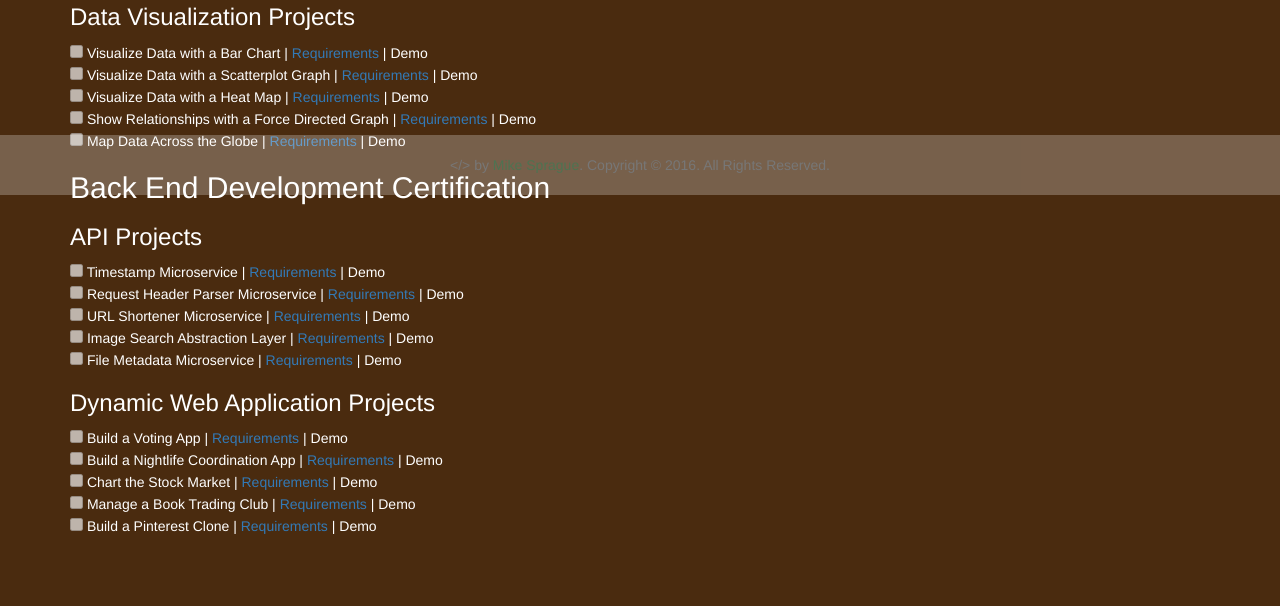
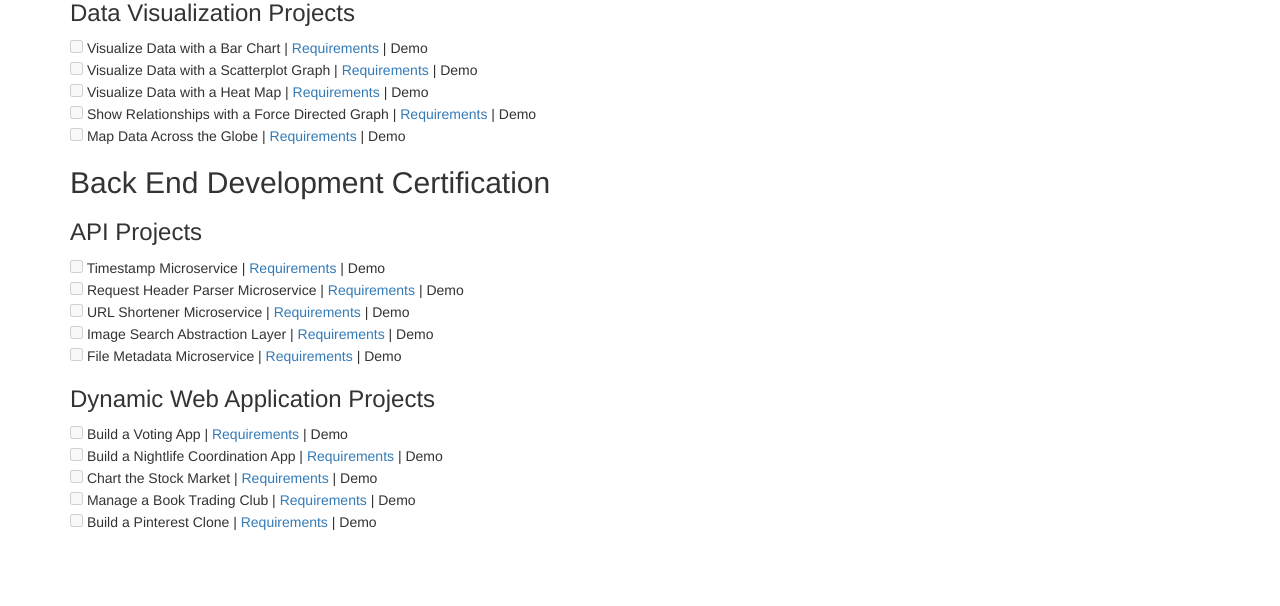
Before and after one commit to mikesprague/fcc, a plain HTML site: page index.html in a window 1280 px wide. Shown: the part 605-1211 px from the top of the page. After the commit the page ends 1147 px from the top, so only its background shows below. Drawn offline with nearby package versions, Linux system fonts and the light colour scheme; files that its build step writes are made by us from their sources; files whose address does not match are found by name.

Commit message:
Remove footer and font-awesome

```diff
--- a/index.html
+++ b/index.html
@@ -8,9 +8,10 @@
     <meta name="author" content="Mike Sprague">
     <title>Free Code Camp Projects | Mike Sprague</title>
     <link href="https://maxcdn.bootstrapcdn.com/bootstrap/3.3.6/css/bootstrap.min.css" rel="stylesheet">
-    <link href="https://maxcdn.bootstrapcdn.com/font-awesome/4.5.0/css/font-awesome.min.css" rel="stylesheet">
-    <link href="./assets/css/styles.css" rel="stylesheet">
-    <!--[if lt IE 9]> <script src="https://cdnjs.cloudflare.com/ajax/libs/html5shiv/3.7.3/html5shiv.min.js"></script> <script src="https://cdnjs.cloudflare.com/ajax/libs/respond.js/1.4.2/respond.min.js"></script> <![endif]-->
+    <!--[if lt IE 9]>
+      <script src="https://cdnjs.cloudflare.com/ajax/libs/html5shiv/3.7.3/html5shiv.min.js"></script>
+      <script src="https://cdnjs.cloudflare.com/ajax/libs/respond.js/1.4.2/respond.min.js"></script>
+    <![endif]-->
   </head>
   <body>
 
@@ -169,12 +170,5 @@
     </div>
     <!-- end main container -->
 
-    <footer>
-      <div class="container">
-        <p class="text-muted text-center">&lt;/&gt; by
-          <a href="http://www.freecodecamp.com/mikesprague" target="_blank">Mike Sprague</a>. Copyright &copy; 2016. All Rights Reserved.</p>
-      </div>
-    </footer>
-
   </body>
 </html>
```
